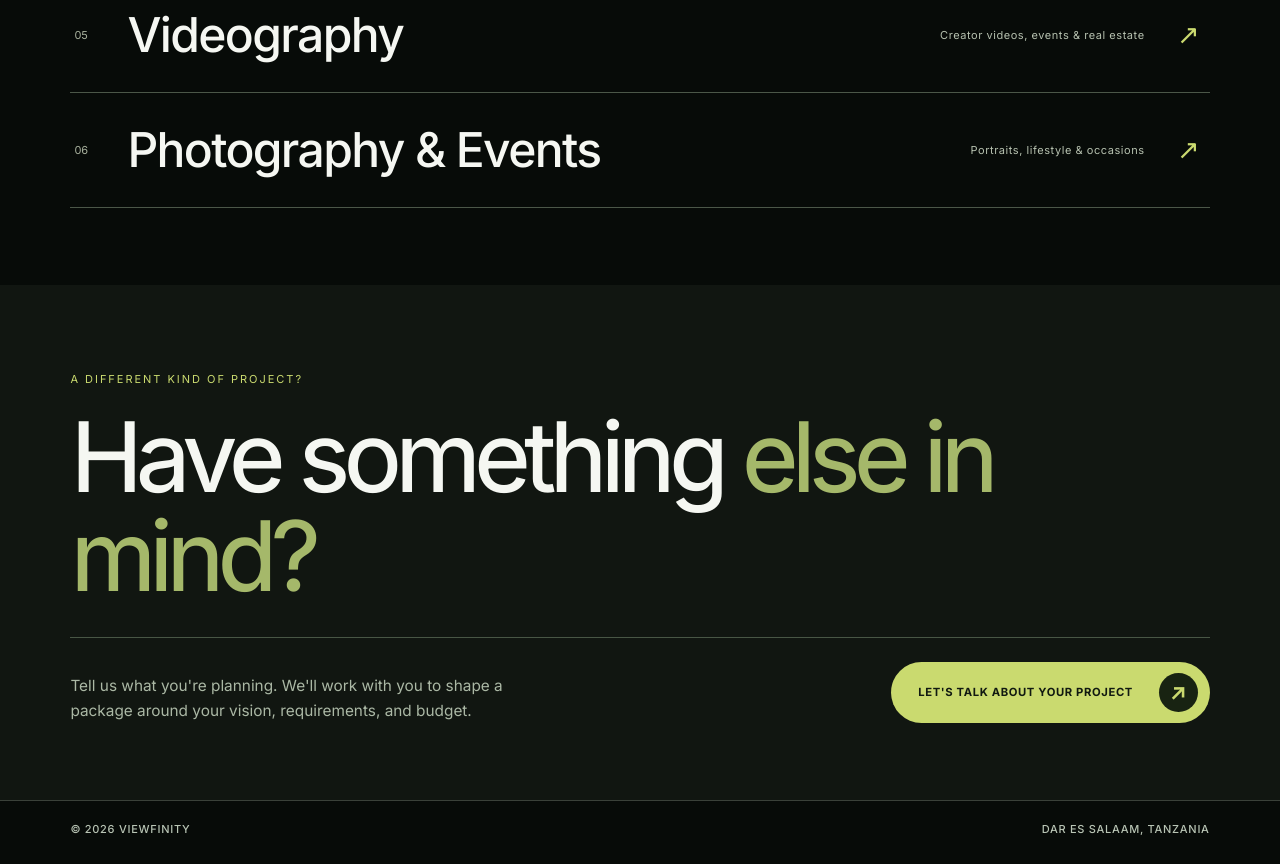
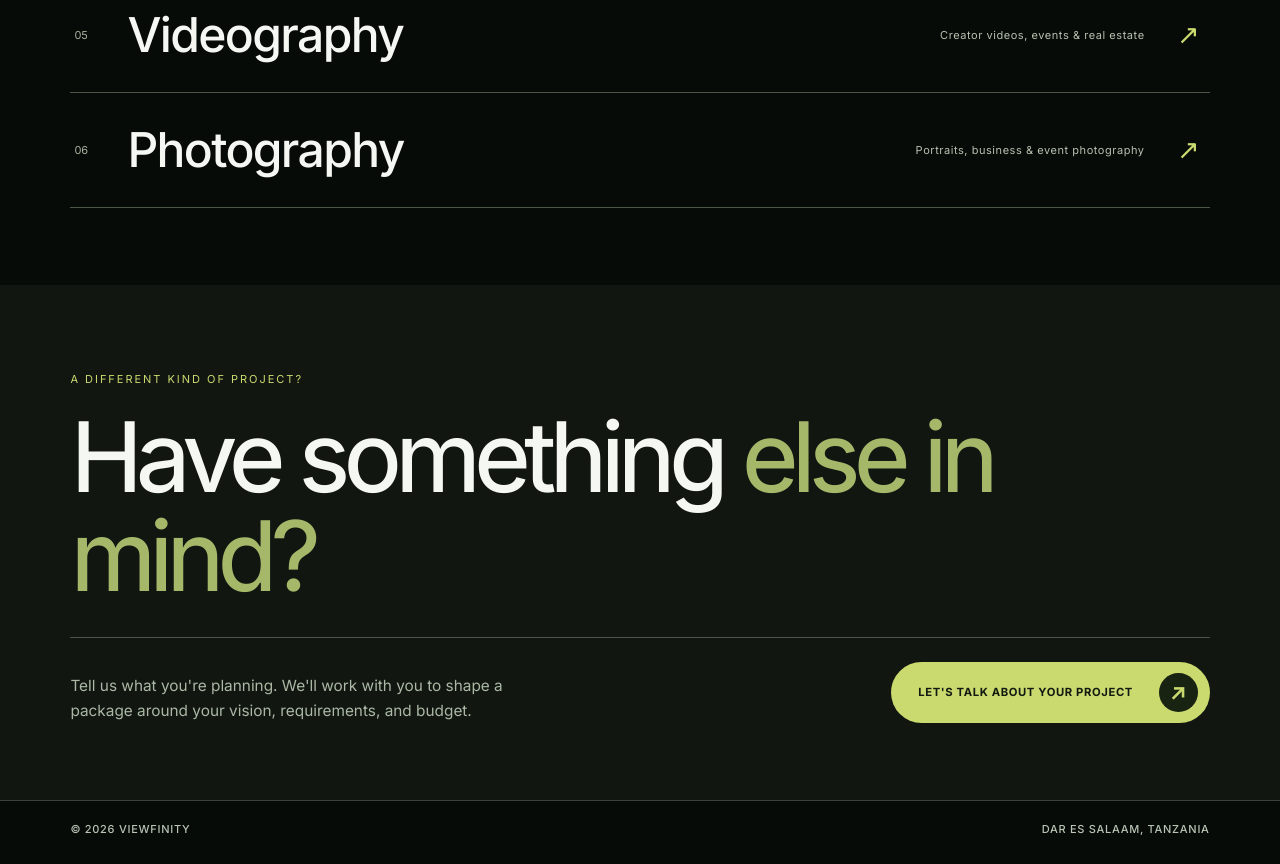
Before and after one commit to nellyjunior46-dotcom/viewfinity-art, a plain HTML site: page charges/index.html in a window 1280 px wide. Shown: the part 840-1704 px from the top of the page. Drawn offline with Linux system fonts and the light colour scheme.

Commit message:
Rename last service Photography in charges directory

```diff
--- a/charges/index.html
+++ b/charges/index.html
@@ -4,4 +4,4 @@
 <a class="work-line" href="/charges/graduation/" aria-label="Explore Graduation Packages"><span class="work-number">03</span><span class="work-title">Graduation Packages</span><span class="work-discipline">Portraits & milestone films</span><span class="work-arrow" aria-hidden="true">↗</span></a>
 <a class="work-line" href="/charges/social-media-posts/" aria-label="Explore Social Media Posts"><span class="work-number">04</span><span class="work-title">Social Media Posts</span><span class="work-discipline">Monthly graphic design & visual content</span><span class="work-arrow" aria-hidden="true">↗</span></a>
 <a class="work-line" href="/charges/videography/" aria-label="Explore Videography Packages"><span class="work-number">05</span><span class="work-title">Videography</span><span class="work-discipline">Creator videos, events & real estate</span><span class="work-arrow" aria-hidden="true">↗</span></a>
-<a class="work-line" href="/charges/photography-and-events/" aria-label="Explore Photography & Events"><span class="work-number">06</span><span class="work-title">Photography & Events</span><span class="work-discipline">Portraits, lifestyle & occasions</span><span class="work-arrow" aria-hidden="true">↗</span></a></div></section><section class="custom"><div class="shell"><p class="eyebrow">A DIFFERENT KIND OF PROJECT?</p><h2>Have something <em>else in mind?</em></h2><div class="custom-bottom"><p>Tell us what you're planning. We'll work with you to shape a package around your vision, requirements, and budget.</p><a class="vf-master-cta" href="https://viewfinity.art/#/contact"><span>LET'S TALK ABOUT YOUR PROJECT</span></a></div></div></section></main><footer class="vf-charges-min-footer shell" aria-label="VIEWFINITY copyright and location"><span>© 2026 VIEWFINITY</span><span>DAR ES SALAAM, TANZANIA</span></footer><script src="/charges/transitions.js" defer></script></body></html>
+<a class="work-line" href="/charges/photography/" aria-label="Explore Photography"><span class="work-number">06</span><span class="work-title">Photography</span><span class="work-discipline">Portraits, business & event photography</span><span class="work-arrow" aria-hidden="true">↗</span></a></div></section><section class="custom"><div class="shell"><p class="eyebrow">A DIFFERENT KIND OF PROJECT?</p><h2>Have something <em>else in mind?</em></h2><div class="custom-bottom"><p>Tell us what you're planning. We'll work with you to shape a package around your vision, requirements, and budget.</p><a class="vf-master-cta" href="https://viewfinity.art/#/contact"><span>LET'S TALK ABOUT YOUR PROJECT</span></a></div></div></section></main><footer class="vf-charges-min-footer shell" aria-label="VIEWFINITY copyright and location"><span>© 2026 VIEWFINITY</span><span>DAR ES SALAAM, TANZANIA</span></footer><script src="/charges/transitions.js" defer></script></body></html>
```
